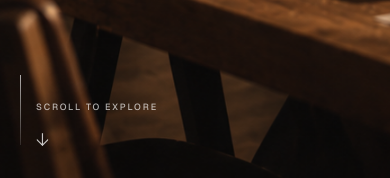
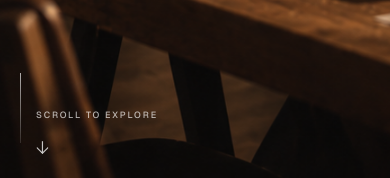
Before and after one commit to NicolasLlanos8799/weareleba, a Next.js app: page / in a window 390 px wide. Shown: the part 663-841 px from the top of the page. Built offline with nearby package versions, Linux system fonts and the light colour scheme.

Commit message:
Refine navbar scale and increase CTA to scroll cue spacing

```diff
--- a/styles/hero-tuning.css
+++ b/styles/hero-tuning.css
@@ -1,8 +1,8 @@
 /* Reference-aligned hero tuning */
 
 .site-header-inner {
-  min-height: 126px;
-  padding: 38px 62px 26px;
+  min-height: 112px;
+  padding: 30px 62px 20px;
   align-items: center;
 }
 
@@ -15,7 +15,7 @@
 
 .site-nav {
   gap: 61px;
-  font-size: 17px;
+  font-size: 16px;
   color: rgba(255,255,255,.82);
 }
 
@@ -23,7 +23,7 @@
   min-width: 176px;
   height: 59px;
   padding: 0 24px 0 28px;
-  font-size: 16px;
+  font-size: 15px;
   border-color: rgba(255,255,255,.8);
 }
 
@@ -66,21 +66,21 @@
   font-size: 18px;
 }
 
-/* Keep the scroll cue in its own lower zone so it never sits under the CTA. */
+/* Keep the scroll cue clearly separated from the primary CTA. */
 .hero-scroll-cue {
   left: clamp(62px, 4.1vw, 68px);
-  bottom: 24px;
+  bottom: 8px;
   gap: 31px;
 }
 
 .hero-scroll-line {
-  height: 110px;
+  height: 96px;
   margin-top: -14px;
 }
 
 .hero-scroll-cue > div {
   gap: 13px;
-  padding-top: 48px;
+  padding-top: 58px;
 }
 
 .hero-scroll-cue .technical {
@@ -109,12 +109,13 @@
 
 @media (max-width: 1200px) {
   .site-header-inner {
-    padding-inline: 42px;
+    min-height: 100px;
+    padding: 26px 42px 18px;
   }
 
   .site-brand { font-size: 33px; }
-  .site-nav { gap: 38px; font-size: 15px; }
-  .site-header-cta { min-width: 158px; height: 53px; font-size: 14px; }
+  .site-nav { gap: 38px; font-size: 14px; }
+  .site-header-cta { min-width: 158px; height: 53px; font-size: 13px; }
 
   .hero-copy-cinematic {
     left: 7vw;
@@ -164,7 +165,7 @@
 
   .hero-scroll-cue {
     left: 20px;
-    bottom: 28px;
+    bottom: 20px;
     gap: 15px;
   }
 
@@ -173,7 +174,7 @@
     margin-top: -8px;
   }
 
-  .hero-scroll-cue > div { padding-top: 18px; }
+  .hero-scroll-cue > div { padding-top: 28px; }
   .hero-scroll-cue .technical { font-size: 9px; }
   .hero-scroll-arrow { font-size: 18px; }
 
```
